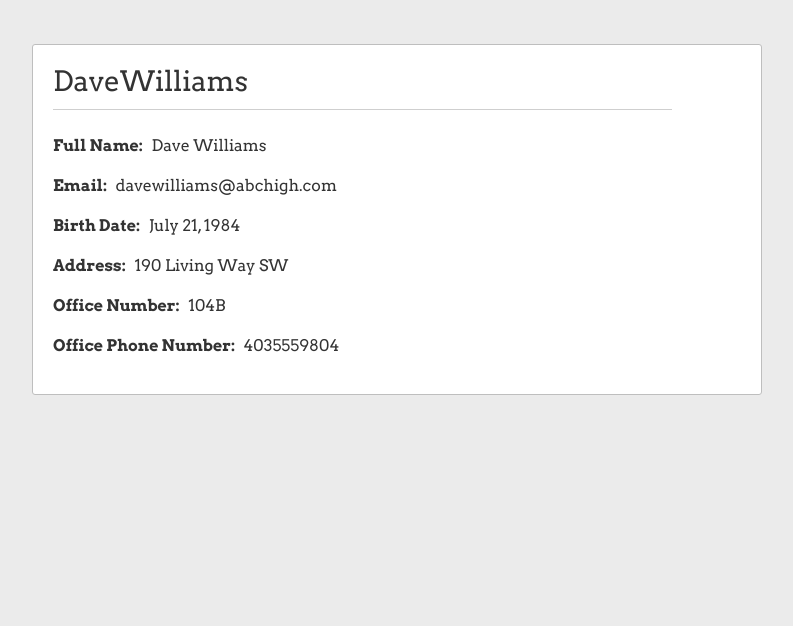
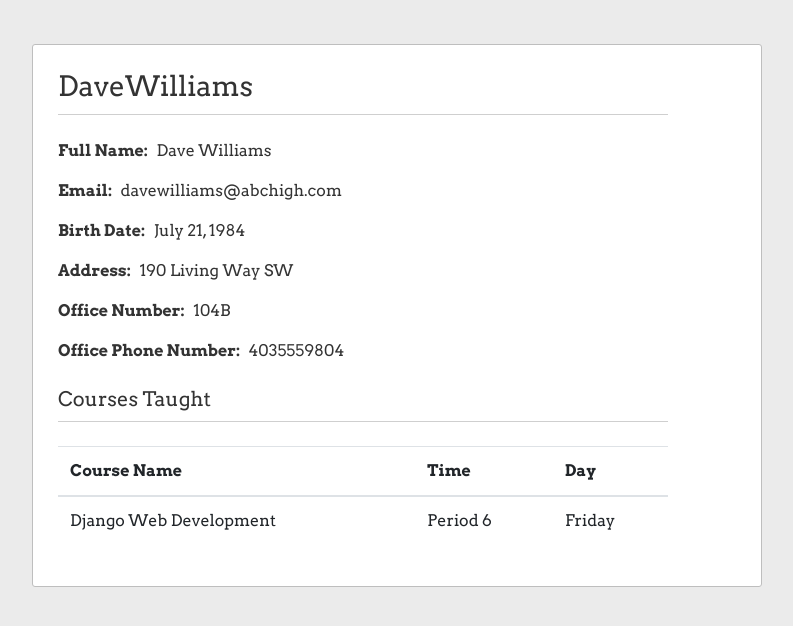
Before and after one commit to JacobCuke/SchoolManagement, a Django app: a page that uses users/templates/users/profile.html in a window 1280 px wide. Shown: the part 56-682 px from the top of the page, without its empty margins (53-846 px from the left). Run offline with Django 3.2, Linux system fonts and the light colour scheme; a user stored in the database is signed in; data comes from the database, SQL or seed files in the repository; both versions use the stored data as it was after the commit; some libraries are stand-ins or nearby versions.

Commit message:
Add extracurriculars, guardians and taught courses to profile pages

```diff
--- a/school/static/school/main.css
+++ b/school/static/school/main.css
@@ -30,7 +30,7 @@ body {
   background-color:#ffffff;
   border: 1px solid #bebebe;
   border-radius: 3px;
-  padding: 20px;
+  padding: 25px;
   margin-bottom: 50px;
 }
 
@@ -49,6 +49,10 @@ body {
   color: #007bff;
 }
 
+.content-table {
+  width: 90%;
+}
+
 .data-title {
   font-weight: 700;
   margin-right: 5px;
@@ -56,6 +60,20 @@ body {
 
 .data-content {
   display: inline-block;
+}
+
+.profile-list {
+  padding-inline-start: 5px;
+}
+
+.profile-list-item {
+  list-style: none;
+  margin: 0.5rem 0;
+}
+
+.profile-list-item::before {
+  content: "\25B9";
+  margin-right: 10px;
 }
 
 .btn-outline-custom {
--- a/users/templates/users/profile.html
+++ b/users/templates/users/profile.html
@@ -32,6 +32,41 @@
         <span class="data-title">Student ID:</span>
         <span class="data-content">{{ profile_user.student.student_id_no }}</span>
       </p>
+      <h5 class="content-title mt-4">Extracurriculars</h5>
+      {% if extra_curriculars %}
+        <ul class="profile-list">
+        {% for extra_curricular in extra_curriculars %}
+          <li class="profile-list-item">{{ extra_curricular.activity_name }}</li>
+        {% endfor %}
+        </ul>
+      {% else %}
+        <p>No extracurricular activities</p>
+      {% endif %}
+      <h5 class="content-title mt-4">Guardians</h5>
+      {% if guardians %}
+        <table class="table content-table">
+          <thead>
+            <tr>
+              <th scope="col">Name</th>
+              <th scope="col">Relation</th>
+              <th scope="col">Phone #</th>
+              <th scope="col">Address</th>
+            </tr>
+          </thead>
+          <tbody>
+            {% for guardian in guardians %}
+              <tr>
+                <td scope="row">{{ guardian.first_name }} {{ guardian.last_name }}</th>
+                <td>{{ guardian.relation }}</td>
+                <td>{{ guardian.phone_number }}</td>
+                <td>{{ guardian.address }}</td>
+              </tr>
+            {% endfor %}
+          </tbody>
+        </table>
+      {% else %}
+        <p>No guardians</p>
+      {% endif %}
     {% endif %}
     {% if profile_user.instructor %}
       <p>
@@ -42,6 +77,29 @@
         <span class="data-title">Office Phone Number:</span>
         <span class="data-content">{{ profile_user.instructor.office_phone_number }}</span>
       </p>
+      <h5 class="content-title mt-4">Courses Taught</h5>
+      {% if taught_courses %}
+        <table class="table content-table">
+          <thead>
+            <tr>
+              <th scope="col">Course Name</th>
+              <th scope="col">Time</th>
+              <th scope="col">Day</th>
+            </tr>
+          </thead>
+          <tbody>
+            {% for course in taught_courses %}
+              <tr>
+                <td scope="row">{{ course.course_name }}</td>
+                <td>{{ course.get_time_display }}</td>
+                <td>{{ course.get_day_display }}</td>
+              </tr>
+            {% endfor %}
+          </tbody>
+        </table>
+      {% else %}
+        <p>No guardians</p>
+      {% endif %}
     {% endif %}
   </div>
 {% endblock content %}
--- a/users/views.py
+++ b/users/views.py
@@ -3,7 +3,7 @@ from django.contrib import messages
 from .forms import UserRegisterForm, StudentRegisterForm, InstructorRegisterForm, ProfileRegisterForm
 from django.contrib.auth.models import User
 from .models import Student, Instructor
-from school.models import EnrolledIn, AssistsIn, Course
+from school.models import EnrolledIn, AssistsIn, Course, ExtraCurricular, Guardian
 
 def register(request):
     if not (request.user.is_authenticated):
@@ -85,9 +85,26 @@ def profile(request, **kwargs):
     if not profile_user:
         return redirect('access-denied')
 
+    # Will be None if the profile does not belong to a student
+    temp_student = Student.objects.filter(user=profile_user).first()
+    extra_curriculars = ExtraCurricular.objects.filter(student=temp_student)
+    guardians = Guardian.objects.filter(student=temp_student)
+
+    # Will ne None if the profile does not belong to an instructor
+    temp_instructor = Instructor.objects.filter(user=profile_user).first()
+    taught_courses = Course.objects.filter(instructor=temp_instructor)
+
+    context = {
+        'kwargs': kwargs,
+        'profile_user': profile_user,
+        'extra_curriculars': extra_curriculars,
+        'guardians': guardians,
+        'taught_courses': taught_courses
+    }
+
     # Superusers can view anyone's profile
     if user.is_superuser:
-        return render(request, 'users/profile.html', context={'kwargs': kwargs, 'profile_user': profile_user})
+        return render(request, 'users/profile.html', context=context)
 
     # Users cannot view superuser's profile
     if (profile_user.is_superuser):
@@ -95,11 +112,11 @@ def profile(request, **kwargs):
 
     # Anyone can view their own profile
     if (user == profile_user):
-        return render(request, 'users/profile.html', context={'kwargs': kwargs, 'profile_user': profile_user})
+        return render(request, 'users/profile.html', context=context)
 
     # Anyone can view an instructor's profile
     if Instructor.objects.filter(user=profile_user).exists():
-        return render(request, 'users/profile.html', context={'kwargs': kwargs, 'profile_user': profile_user})
+        return render(request, 'users/profile.html', context=context)
 
     # Students cannot view other students' profile
     student = Student.objects.filter(user=user).first()
@@ -116,7 +133,7 @@ def profile(request, **kwargs):
         student_instructors = Course.objects.filter(id__in=student_courses).values('instructor')
         print(student_instructors)
         if Instructor.objects.filter(user=instructor.user, user__in=student_instructors).exists():
-            return render(request, 'users/profile.html', context={'kwargs': kwargs, 'profile_user': profile_user})
+            return render(request, 'users/profile.html', context=context)
 
     return redirect('access-denied')
 
```
Also changed, not shown: db.sqlite3.
